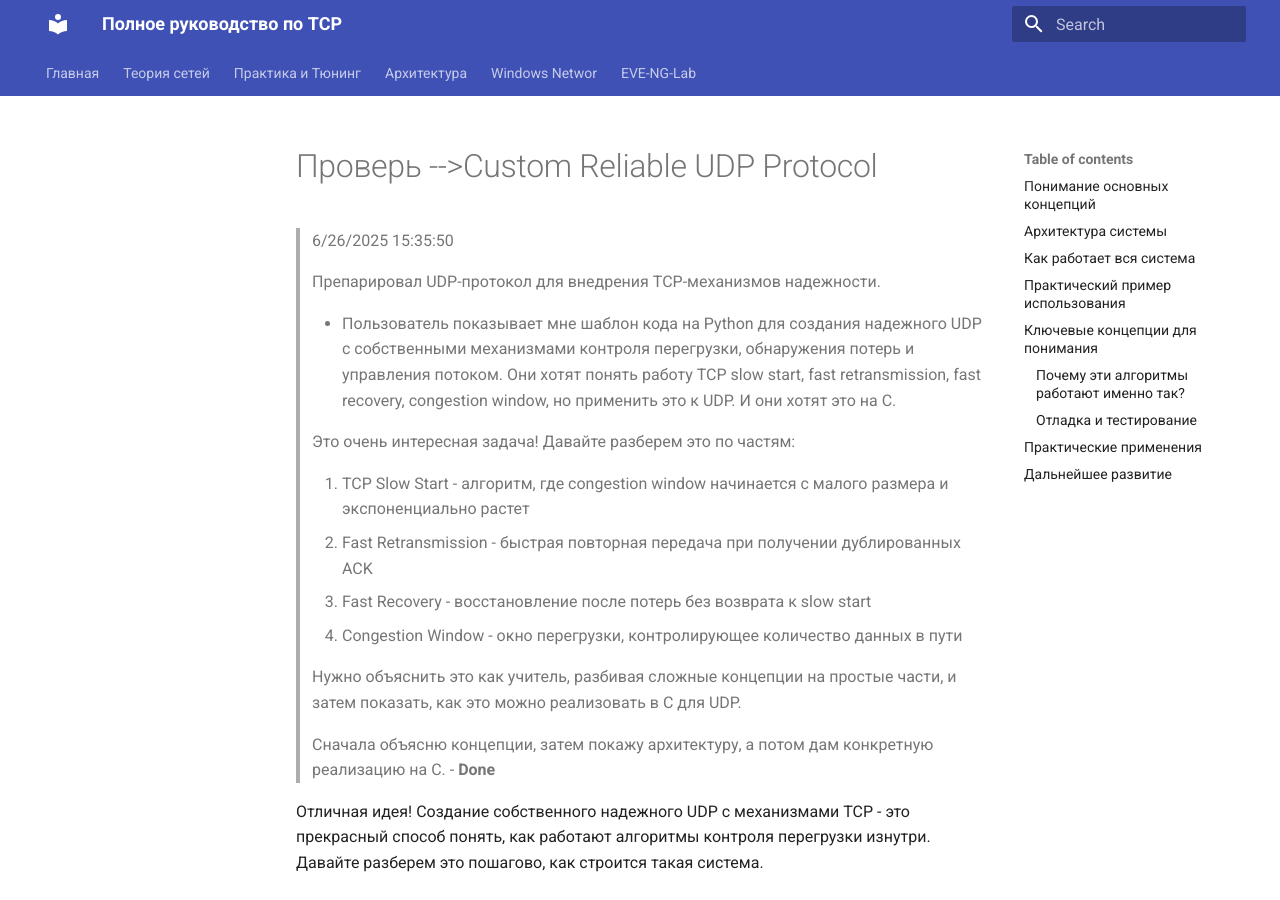
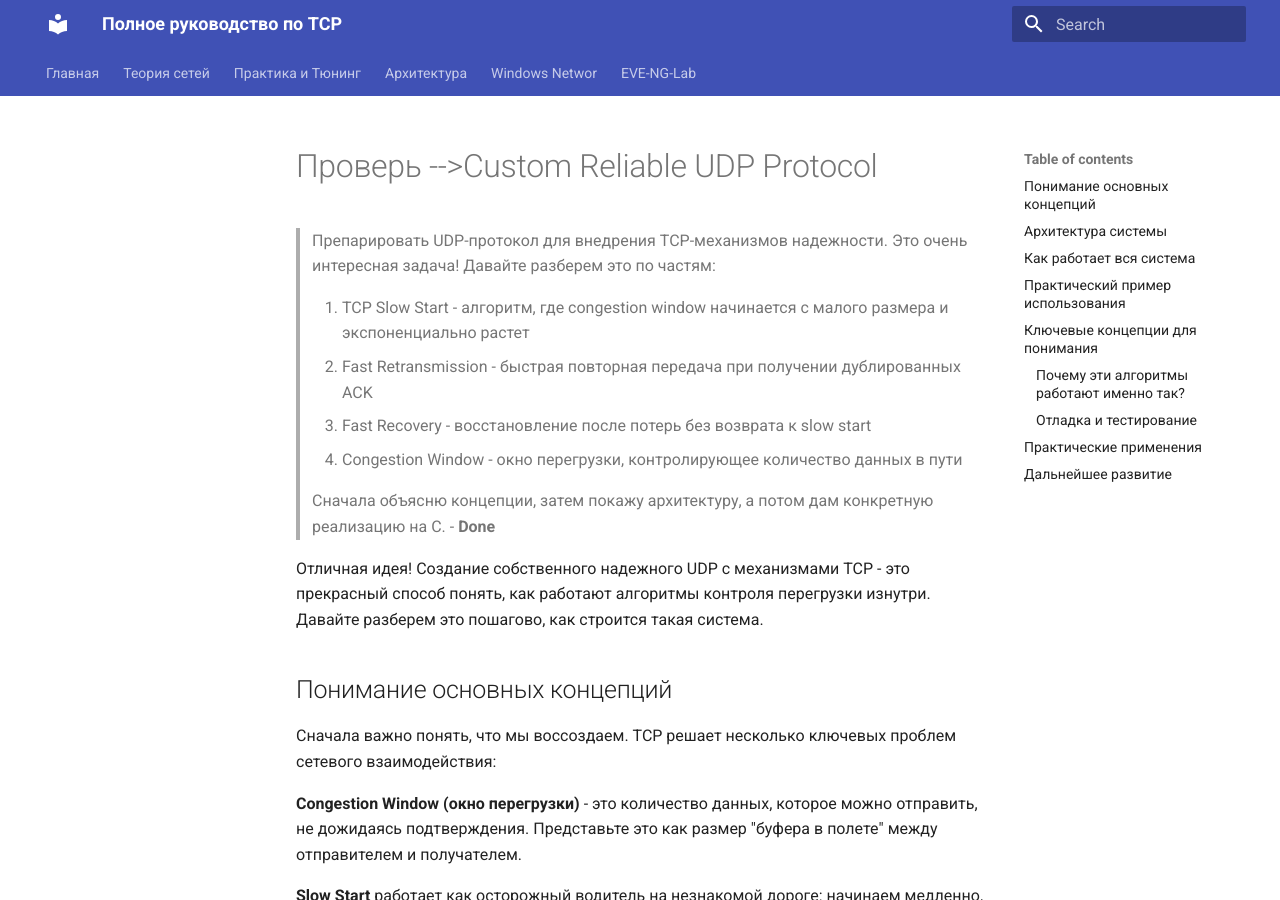
Before and after one commit to KarpenkoDima/TCP-Book, an MkDocs documentation site: the page built from docs/modules/Practiec-Custom-Reliable-UDP-Protocol.md, in a window 1280 px wide and 900 px high. Built offline with MkDocs 1.6.1 and Material for MkDocs 9.7.7, drawn with Linux system fonts in a browser that asks for light colours.

Commit message:
Update Practiec-Custom-Reliable-UDP-Protocol.md

```diff
--- a/docs/modules/Practiec-Custom-Reliable-UDP-Protocol.md
+++ b/docs/modules/Practiec-Custom-Reliable-UDP-Protocol.md
@@ -1,20 +1,13 @@
 # Проверь -->Custom Reliable UDP Protocol
 
 
-> 6/26/2025 15:35:50
-
-> Препарировал UDP-протокол для внедрения TCP-механизмов надежности.
->
-> - Пользователь показывает мне шаблон кода на Python для создания надежного UDP с собственными механизмами контроля перегрузки, обнаружения потерь и управления потоком. Они хотят понять работу TCP slow start, fast retransmission, fast recovery, congestion window, но применить это к UDP. И они хотят это на C.
->
+> Препарировать UDP-протокол для внедрения TCP-механизмов надежности.
 >   Это очень интересная задача! Давайте разберем это по частям:
 >
 >   1. TCP Slow Start - алгоритм, где congestion window начинается с малого размера и экспоненциально растет
 >   2. Fast Retransmission - быстрая повторная передача при получении дублированных ACK
 >   3. Fast Recovery - восстановление после потерь без возврата к slow start
 >   4. Congestion Window - окно перегрузки, контролирующее количество данных в пути
->
->   Нужно объяснить это как учитель, разбивая сложные концепции на простые части, и затем показать, как это можно реализовать в C для UDP.
 >
 >   Сначала объясню концепции, затем покажу архитектуру, а потом дам конкретную реализацию на C.
 > - **Done**
```
